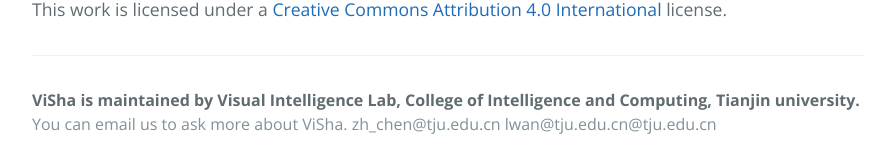
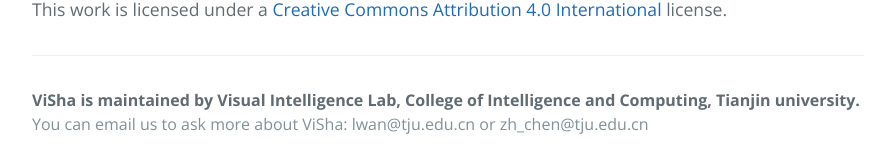
Before and after one commit to eraserNut/eraserNut.github.io, a Jekyll site: the page built from README.md, in a window 1280 px wide and 900 px high, scrolled down 1783 px. Shown: the part 732-897 px from the top of the window, without its empty margins (192-1084 px from the left). Built offline with Jekyll 4.4.1, drawn with Linux system fonts in a browser that asks for light colours; our own code applies the rules of GitHub Pages for plain Markdown files.

Commit message:
Update page-footer.html

```diff
--- a/_includes/page-footer.html
+++ b/_includes/page-footer.html
@@ -1,6 +1,4 @@
 <footer class="site-footer">
   <span class="site-footer-owner">ViSha is maintained by Visual Intelligence Lab, College of Intelligence and Computing, Tianjin university.</span>
-  <span class="site-footer-credits">You can email us to ask more about ViSha.</span>
-  <span class="site-footer-credits">zh_chen@tju.edu.cn</span>
-  <span class="site-footer-credits">lwan@tju.edu.cn@tju.edu.cn</span>
+  <span class="site-footer-credits">You can email us to ask more about ViSha: lwan@tju.edu.cn or zh_chen@tju.edu.cn </span>
 </footer>
```
